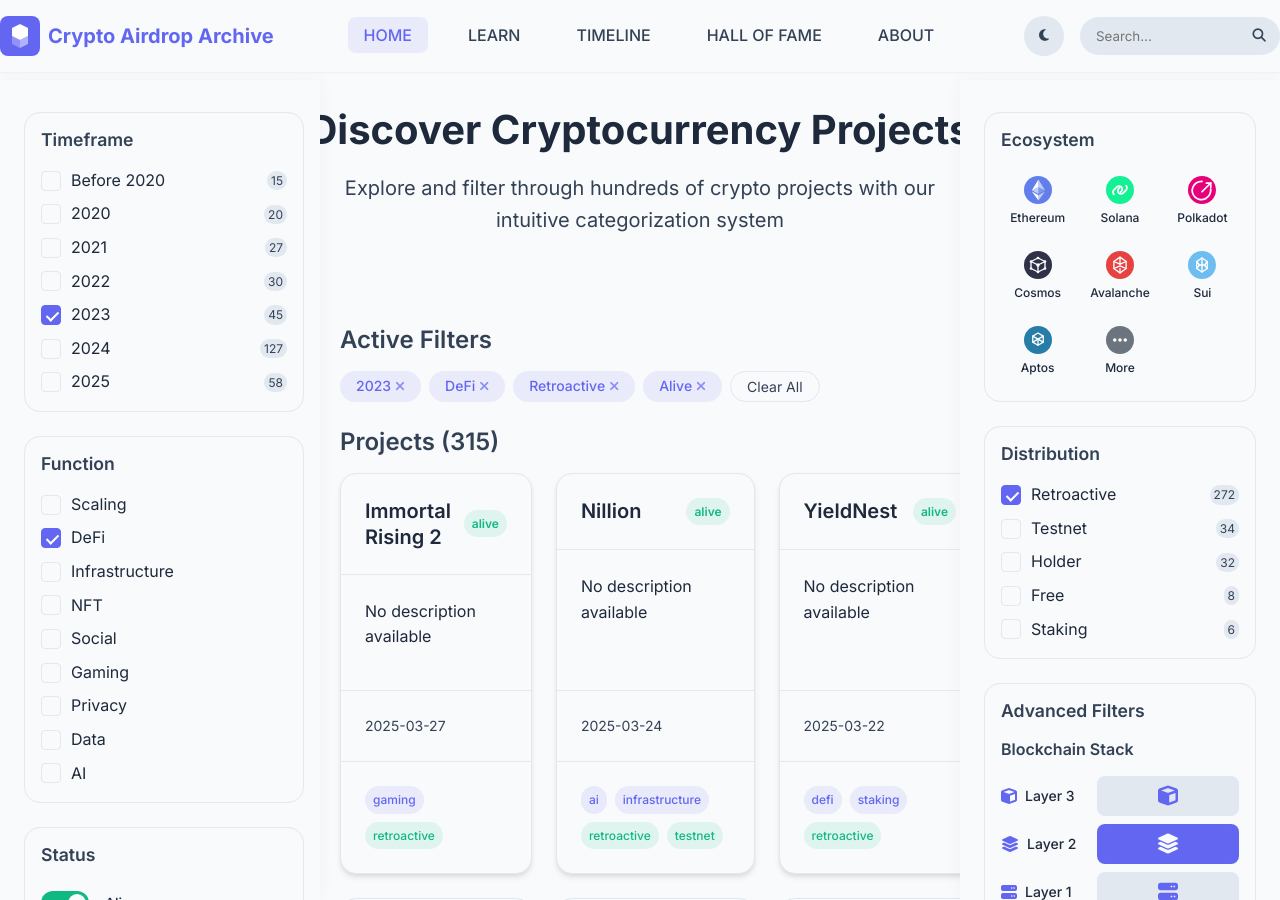
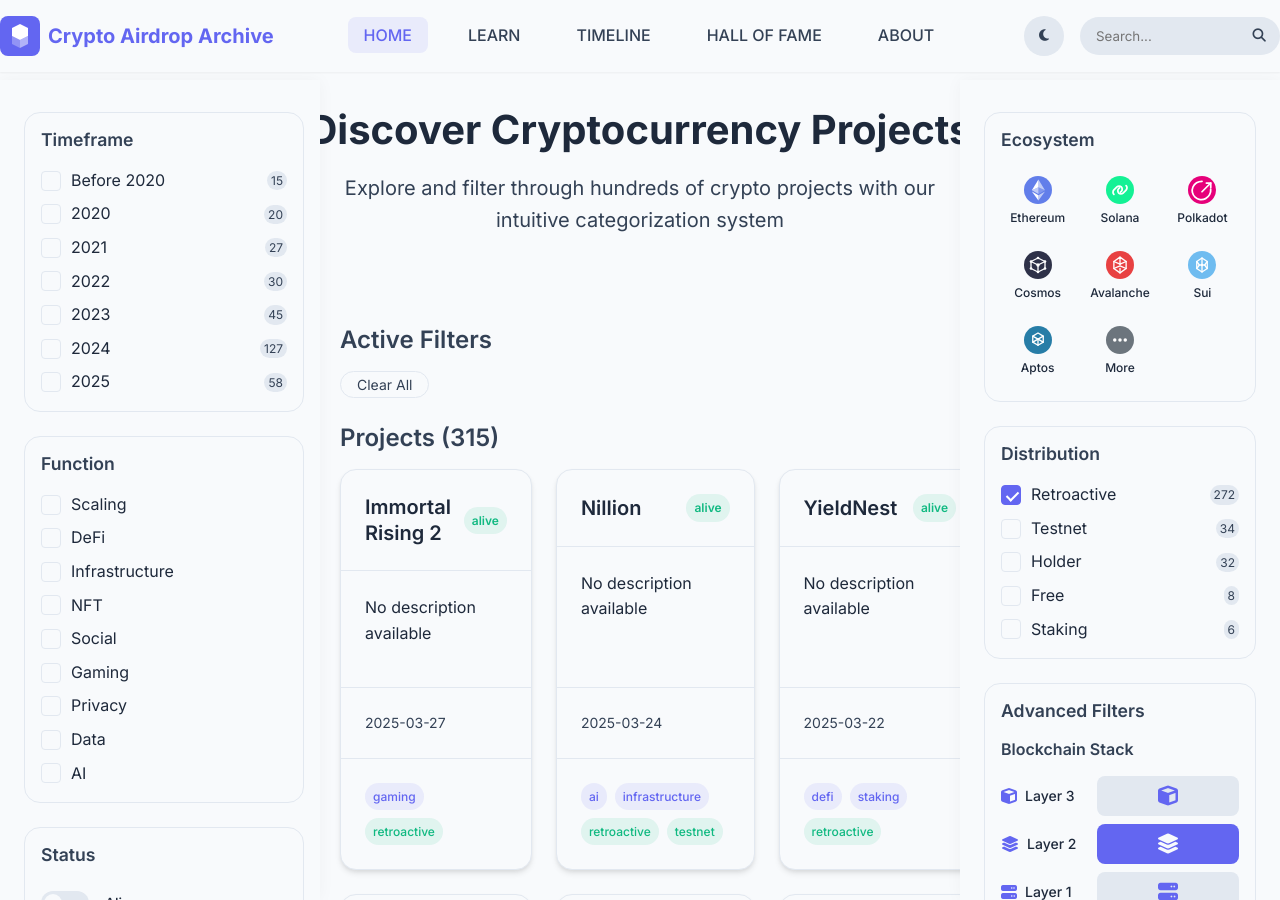
Before and after one commit to i-shivamsoni/airdrop-archive, a Jekyll site: the page built from index.markdown, in a window 1280 px wide and 900 px high. Built offline with Jekyll 4.4.1, drawn with Linux system fonts in a browser that asks for light colours.

Commit message:
active filter thing fixed

```diff
--- a/_layouts/home.html
+++ b/_layouts/home.html
@@ -99,7 +99,7 @@
                                 <span class="count">30</span>
                             </label>
                             <label class="checkbox">
-                                <input type="checkbox" data-year="2023" checked>
+                                <input type="checkbox" data-year="2023">
                                 <span class="checkmark"></span>
                                 <span>2023</span>
                                 <span class="count">45</span>
@@ -129,7 +129,7 @@
                                 <span>Scaling</span>
                             </label>
                             <label class="checkbox">
-                                <input type="checkbox" checked>
+                                <input type="checkbox">
                                 <span class="checkmark"></span>
                                 <span>DeFi</span>
                             </label>
@@ -176,7 +176,7 @@
                         <h2>Status</h2>
                         <div class="status-toggles">
                             <label class="toggle">
-                                <input type="checkbox" checked>
+                                <input type="checkbox">
                                 <span class="slider alive"></span>
                                 <span>Alive</span>
                             </label>
@@ -200,22 +200,6 @@
                     <section class="active-filters">
                         <h2>Active Filters</h2>
                         <div class="filter-tags">
-                            <div class="filter-tag" data-category="timeframe">
-                                <span>2023</span>
-                                <button><i class="fas fa-times"></i></button>
-                            </div>
-                            <div class="filter-tag" data-category="function">
-                                <span>DeFi</span>
-                                <button><i class="fas fa-times"></i></button>
-                            </div>
-                            <div class="filter-tag" data-category="distribution">
-                                <span>Retroactive</span>
-                                <button><i class="fas fa-times"></i></button>
-                            </div>
-                            <div class="filter-tag" data-category="status">
-                                <span>Alive</span>
-                                <button><i class="fas fa-times"></i></button>
-                            </div>
                             <button class="clear-all">Clear All</button>
                         </div>
                     </section>
```
